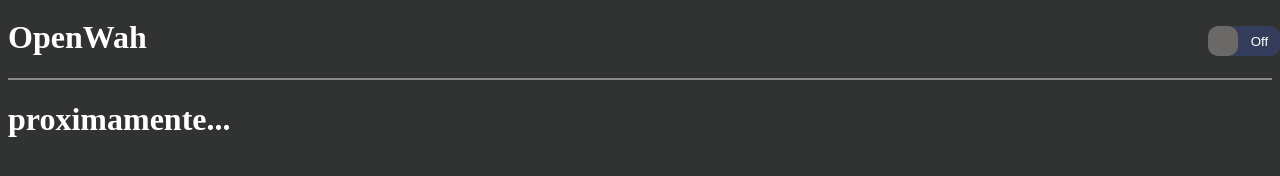
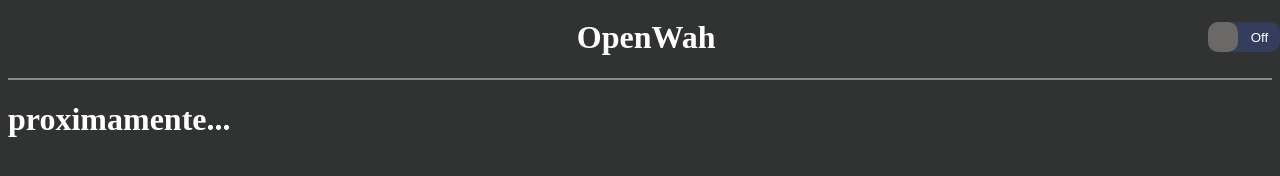
Before and after one commit to OpenWah/OpenWah.github.io, a plain HTML site: page index.html in a window 1280 px wide. Drawn offline with Linux system fonts and the light colour scheme.

Commit message:
Alinación

```diff
--- a/css/style.css
+++ b/css/style.css
@@ -35,15 +35,20 @@ header {
 
 header a {
   position: relative;
+  left: 45%;
   top: -15%;
   text-decoration: none;
   color: var(--font);
 }
 
+.right {
+  left: 84%;
+  top: 20%;
+  position: relative;
+}
+
 /* Botón de cambio de tema */
 .switch {
-  left: 84%;
-  top: 25%;
   height: 30px;
   background: var(--btn);
   color: var(--font);
@@ -51,7 +56,6 @@ header a {
   border: none;
   cursor: pointer;
   display: flex;
-  position: relative;
 }
 
 /* Bola */
--- a/index.html
+++ b/index.html
@@ -8,15 +8,17 @@
         <link rel="shortcut icon" href="img/openwah.svg" type="image/svg+xml">
         <link rel="stylesheet" href="css/style.css">
     </head>
-    <body theme="dark">
+    <body>
         <header>
             <a href="/">
                 <h1>OpenWah</h1>
             </a>
-            <button class="switch one-third column" id="switch">
-                <span>On</i></span>
-                <span>Off</i></span>
-            </button>
+            <div class="right">
+                <button class="switch" id="switch">
+                    <span>On</i></span>
+                    <span>Off</i></span>
+                </button>
+            </div>
         </header>
         <h1>proximamente...</h1>
         <script src="js/theme.js"></script>
```
